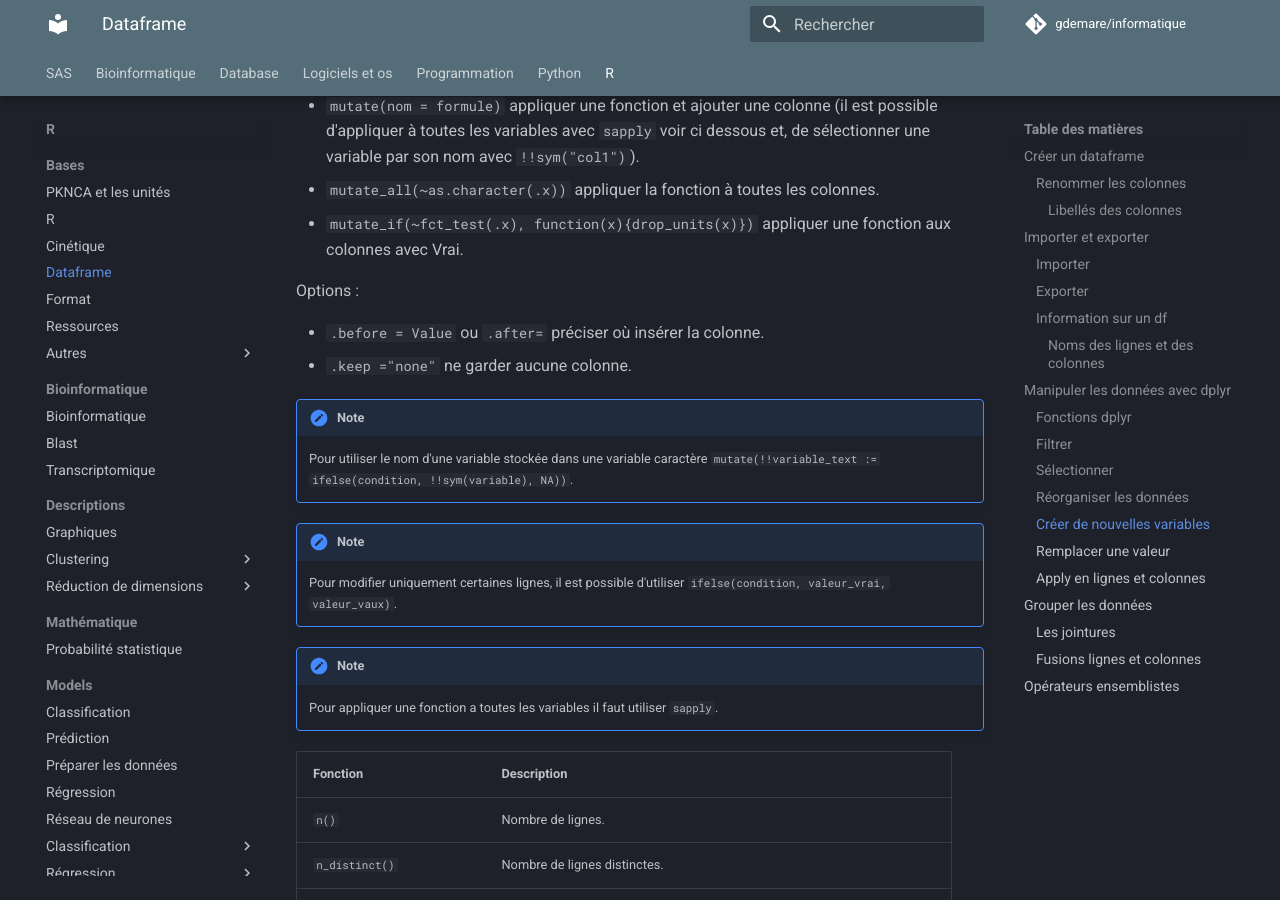
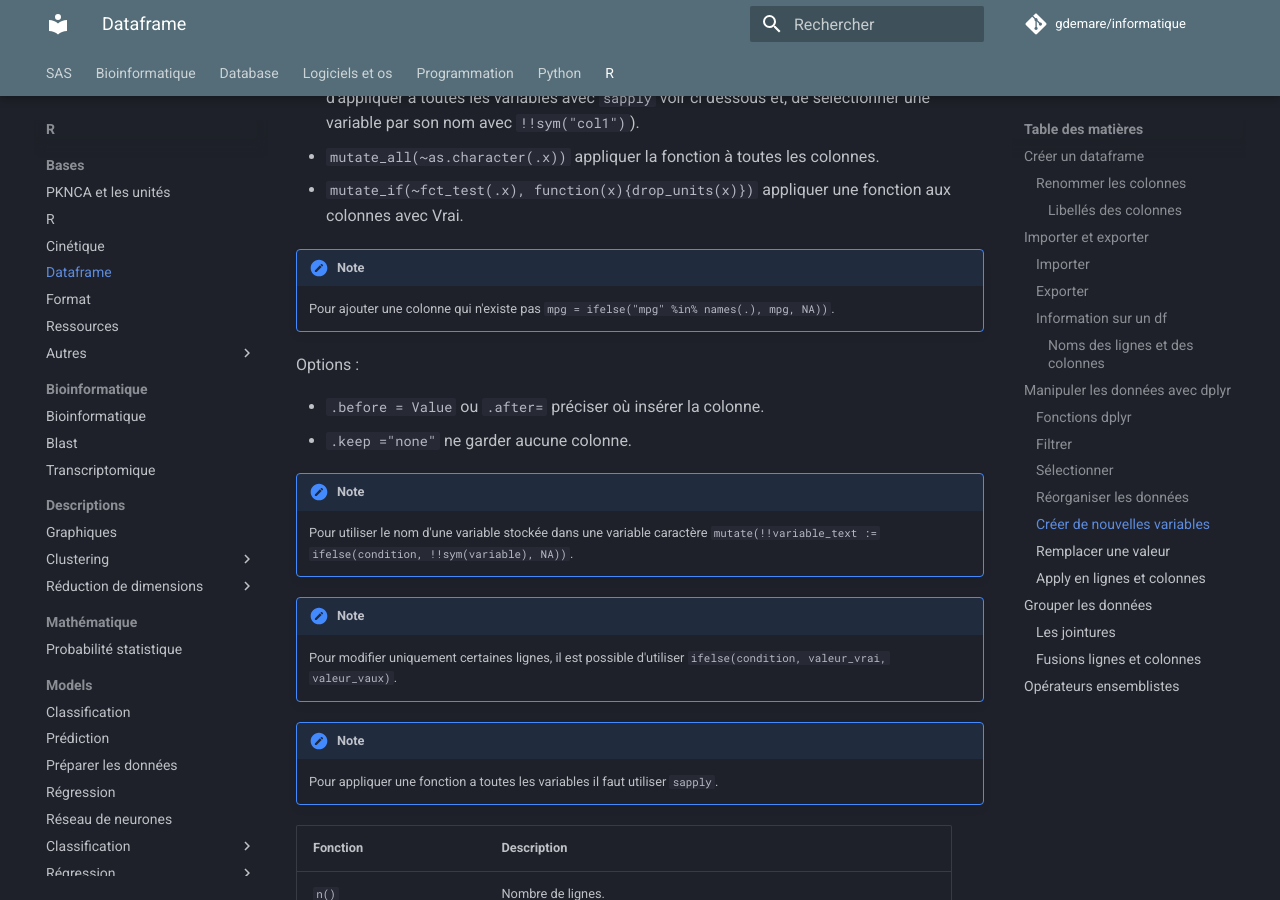
Before and after one commit to gdemare/Informatique, an MkDocs documentation site: the page built from docs/r/bases/dataframe.md, in a window 1280 px wide and 900 px high, scrolled down 5389 px. Built offline with MkDocs 1.6.1 and Material for MkDocs 9.7.7, drawn with Linux system fonts in a browser that asks for light colours; comment, search, counter and statistics services are not loaded.

Commit message:
Update dataframe.md

```diff
--- a/docs/r/bases/dataframe.md
+++ b/docs/r/bases/dataframe.md
@@ -104,7 +104,6 @@ Sélecteur de colonnes :
 * `sample_frac(dt, 0.5, replace = TRUE)` sélectionne aléatoirement une fraction d'observations.
 * `sample_n(nligne, replace = TRUE)` sélectionne aléatoirement n observations.
 * `slice(10:15)` sélectionne les lignes selon leur position.
-*
 * `top_n(nlignes, variable)` sélectionne et ordonne les n premières observations (ou groupes si les données sont groupées) (`desc()` = décroissant).
 * `is.na(data)` renvoie les lignes avec des valeurs manquantes (`myDataframe[is.na(dt)] = 0` pour les remplacer).
 * `complete.cases(data)` renvoie les lignes avec des valeurs manquantes.
@@ -176,6 +175,9 @@ Sélectionner les colonnes :
 * `mutate(nom = formule)` appliquer une fonction et ajouter une colonne (il est possible d'appliquer à toutes les variables avec `sapply` voir ci dessous et, de sélectionner une variable par son nom avec `!!sym("col1")`).
 * `mutate_all(~as.character(.x))` appliquer la fonction à toutes les colonnes.
 * `mutate_if(~fct_test(.x), function(x){drop_units(x)})` appliquer une fonction aux colonnes avec Vrai.
+
+!!! note
+	Pour ajouter une colonne qui n'existe pas `mpg = ifelse("mpg" %in% names(.), mpg, NA))`.
 
 Options :
 
```
